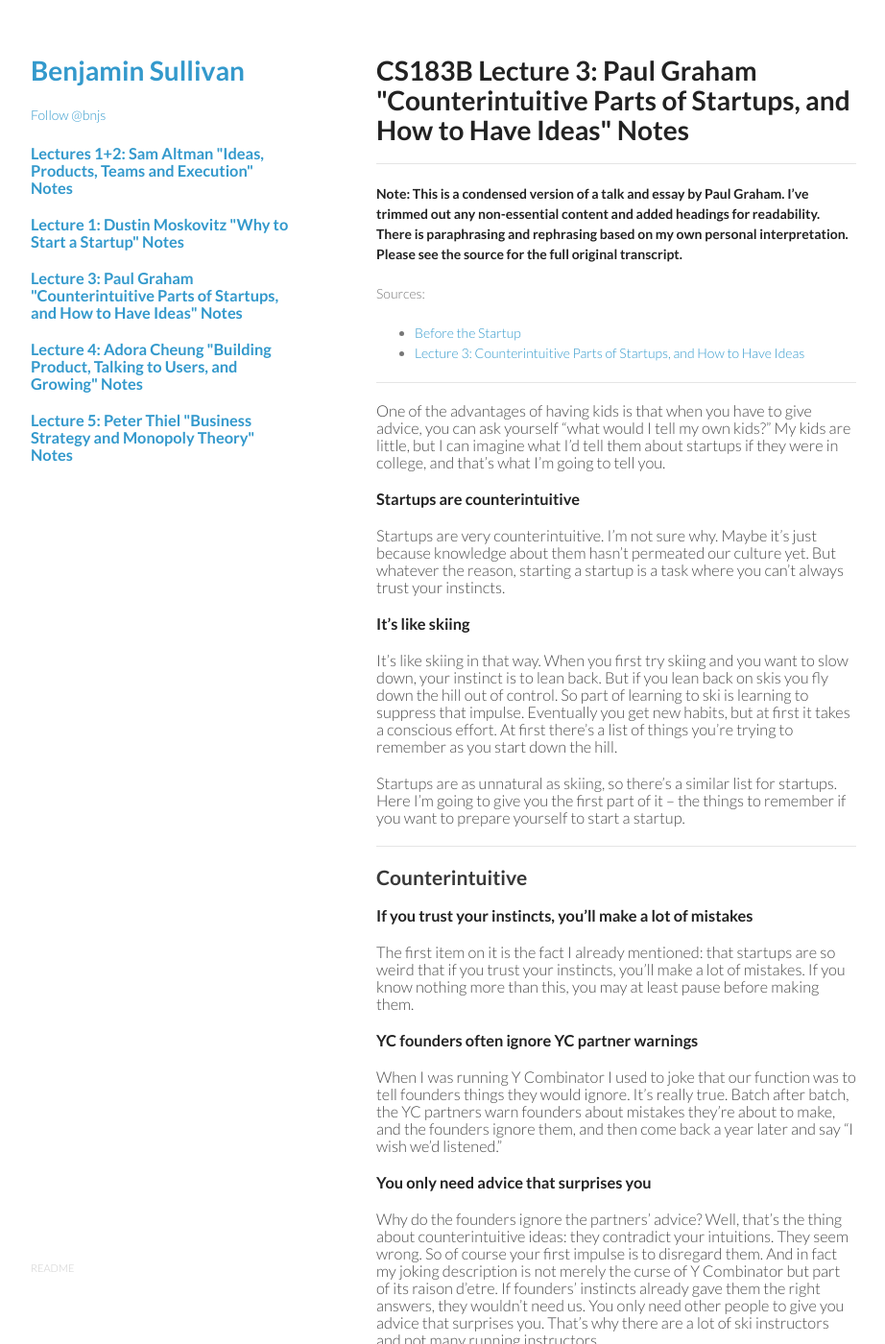
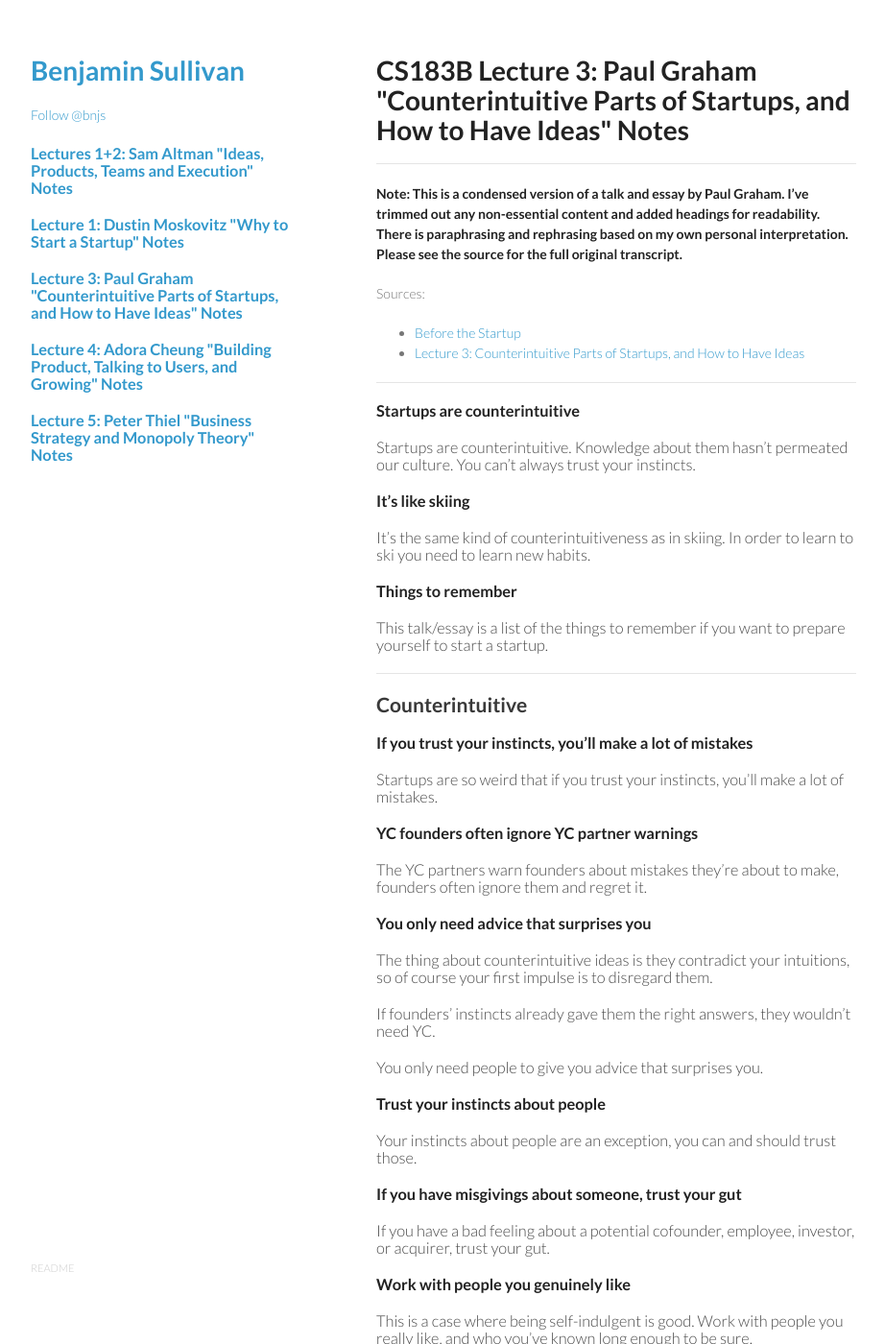
Before and after one commit to bnjs/bnjs.github.io, a Jekyll site: the page built from notes/cs183b-lecture-3-paul-graham-counterintuitive-parts-of-startups-and-how-to-have-ideas.md, in a window 1280 px wide and 1400 px high. Shown: the whole window at 96% size, without its empty margins (178-1100 px from the left). Built offline with Jekyll 4.4.1, drawn with Linux system fonts in a browser that asks for light colours; nearby versions of some CDN libraries; comment, search, counter and statistics services are not loaded; some of the changed text lies outside the part shown.

Commit message:
Summarize article more

```diff
--- a/notes/cs183b-lecture-3-paul-graham-counterintuitive-parts-of-startups-and-how-to-have-ideas.md
+++ b/notes/cs183b-lecture-3-paul-graham-counterintuitive-parts-of-startups-and-how-to-have-ideas.md
@@ -24,17 +24,17 @@ Sources:
 
 ---
 
-### One of the advantages of having kids is that when you have to give advice, you can ask yourself "what would I tell my own kids?" My kids are little, but I can imagine what I'd tell them about startups if they were in college, and that's what I'm going to tell you.
-
 ### **Startups are counterintuitive**
 
-### Startups are very counterintuitive. I'm not sure why. Maybe it's just because knowledge about them hasn't permeated our culture yet. But whatever the reason, starting a startup is a task where you can't always trust your instincts.
+### Startups are counterintuitive. Knowledge about them hasn't permeated our culture. You can't always trust your instincts.
 
 ### **It's like skiing**
 
-### It's like skiing in that way. When you first try skiing and you want to slow down, your instinct is to lean back. But if you lean back on skis you fly down the hill out of control. So part of learning to ski is learning to suppress that impulse. Eventually you get new habits, but at first it takes a conscious effort. At first there's a list of things you're trying to remember as you start down the hill.
+### It's the same kind of counterintuitiveness as in skiing. In order to learn to ski you need to learn new habits.
 
-### Startups are as unnatural as skiing, so there's a similar list for startups. Here I'm going to give you the first part of it -- the things to remember if you want to prepare yourself to start a startup.
+### **Things to remember**
+
+### This talk/essay is a list of the things to remember if you want to prepare yourself to start a startup.
 
 ---
 
@@ -42,27 +42,31 @@ Sources:
 
 ### **If you trust your instincts, you'll make a lot of mistakes**
 
-### The first item on it is the fact I already mentioned: that startups are so weird that if you trust your instincts, you'll make a lot of mistakes. If you know nothing more than this, you may at least pause before making them.
+### Startups are so weird that if you trust your instincts, you'll make a lot of mistakes.
 
 ### **YC founders often ignore YC partner warnings**
 
-### When I was running Y Combinator I used to joke that our function was to tell founders things they would ignore. It's really true. Batch after batch, the YC partners warn founders about mistakes they're about to make, and the founders ignore them, and then come back a year later and say "I wish we'd listened."
+### The YC partners warn founders about mistakes they're about to make, founders often ignore them and regret it.
 
 ### **You only need advice that surprises you**
 
-### Why do the founders ignore the partners' advice? Well, that's the thing about counterintuitive ideas: they contradict your intuitions. They seem wrong. So of course your first impulse is to disregard them. And in fact my joking description is not merely the curse of Y Combinator but part of its raison d'etre. If founders' instincts already gave them the right answers, they wouldn't need us. You only need other people to give you advice that surprises you. That's why there are a lot of ski instructors and not many running instructors.
+### The thing about counterintuitive ideas is they contradict your intuitions, so of course your first impulse is to disregard them.
+
+### If founders' instincts already gave them the right answers, they wouldn't need YC.
+
+### You only need people to give you advice that surprises you.
 
 ### **Trust your instincts about people**
 
-### You can, however, trust your instincts about people. And in fact one of the most common mistakes young founders make is not to do that enough. They get involved with people who seem impressive, but about whom they feel some misgivings personally. Later when things blow up they say "I knew there was something off about him, but I ignored it because he seemed so impressive."
+### Your instincts about people are an exception, you can and should trust those.
 
 ### **If you have misgivings about someone, trust your gut**
 
-### If you're thinking about getting involved with someone—as a cofounder, an employee, an investor, or an acquirer—and you have misgivings about them, trust your gut. If someone seems slippery, or bogus, or a jerk, don't ignore it.
+###  If you have a bad feeling about a potential cofounder, employee, investor, or acquirer, trust your gut.
 
 ### **Work with people you genuinely like**
 
-### This is one case where it pays to be self-indulgent. Work with people you genuinely like, and you've known long enough to be sure.
+### This is a case where being self-indulgent is good. Work with people you really like, and who you've known long enough to be sure.
 
 ---
 
```
